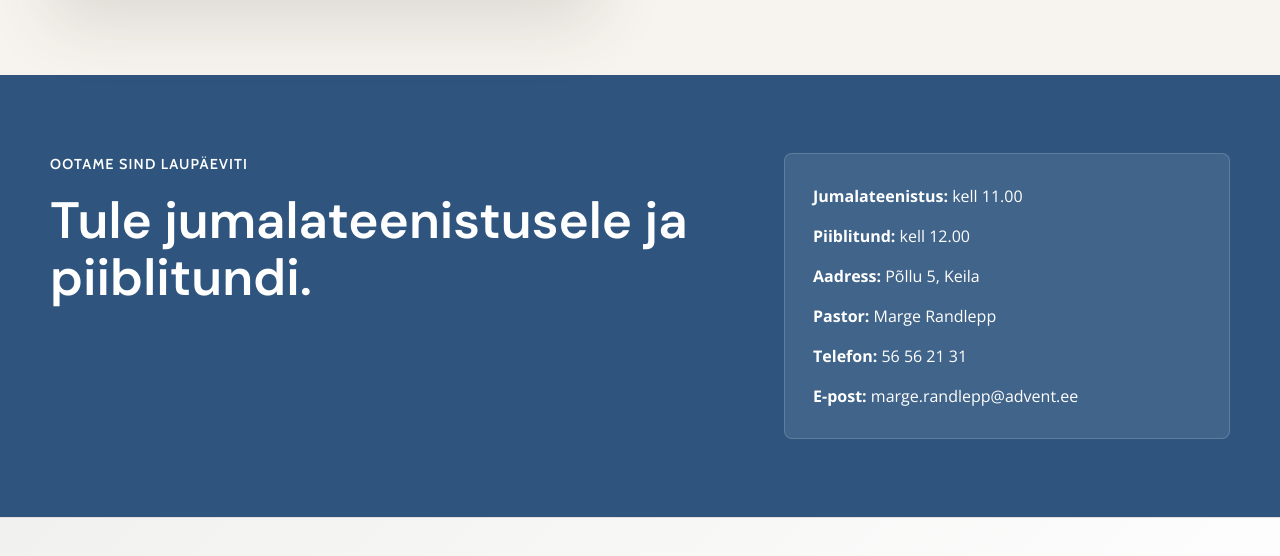
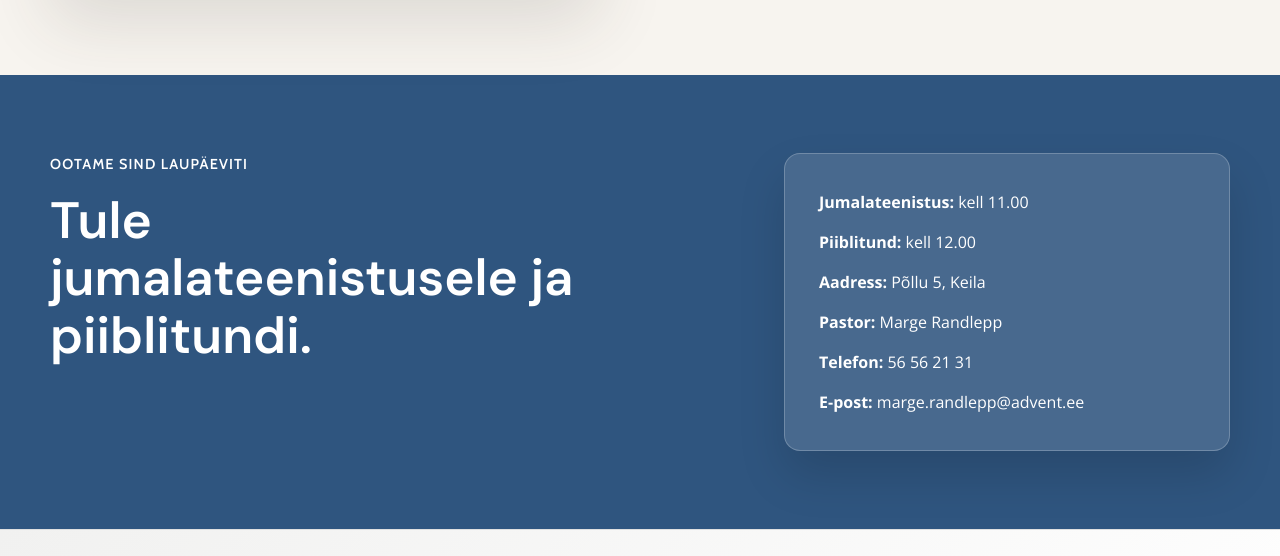
Before and after one commit to eenokr/keila.advent.ee, an Astro site: page / in a window 1280 px wide. Shown: the part 1939-2495 px from the top of the page. Built offline with nearby package versions, Linux system fonts and the light colour scheme; Astro itself is replaced by a stand-in of ours.

Commit message:
uuendasin kontakt vormi

```diff
--- a/src/pages/index.astro
+++ b/src/pages/index.astro
@@ -102,10 +102,11 @@ const base = Astro.site?.pathname || '/';
 
 			<section class="visit-section" id="contact">
 				<div class="visit-inner">
-					<div>
+					<div class="visit-copy">
 						<p class="eyebrow">Ootame sind laupäeviti</p>
 						<h2>Tule jumalateenistusele ja piiblitundi.</h2>
 					</div>
+					<div class="contact-card">
 						<div class="visit-details">
 							<p><strong>Jumalateenistus:</strong> kell 11.00</p>
 							<p><strong>Piiblitund:</strong> kell 12.00</p>
@@ -116,6 +117,7 @@ const base = Astro.site?.pathname || '/';
 								<strong>E-post:</strong>
 								<a href="mailto:marge.randlepp@advent.ee">marge.randlepp@advent.ee</a>
 							</p>
+						</div>
 					</div>
 				</div>
 			</section>
@@ -330,6 +332,14 @@ const base = Astro.site?.pathname || '/';
 		align-items: start;
 	}
 
+	.visit-copy {
+		max-width: 560px;
+	}
+
+	.contact-card {
+		align-self: stretch;
+	}
+
 	.visit-section .eyebrow,
 	.visit-inner h2,
 	.visit-details p {
@@ -337,10 +347,11 @@ const base = Astro.site?.pathname || '/';
 	}
 
 	.visit-details {
-		background: rgba(255, 255, 255, 0.09);
-		border: 1px solid rgba(255, 255, 255, 0.16);
-		border-radius: 8px;
-		padding: 28px;
+		background: rgba(255, 255, 255, 0.12);
+		border: 1px solid rgba(255, 255, 255, 0.22);
+		border-radius: 16px;
+		box-shadow: 0 24px 48px rgba(0, 0, 0, 0.14);
+		padding: 34px;
 	}
 
 	.visit-details a {
```
Lines whose indentation alone changed are shown as unchanged.
